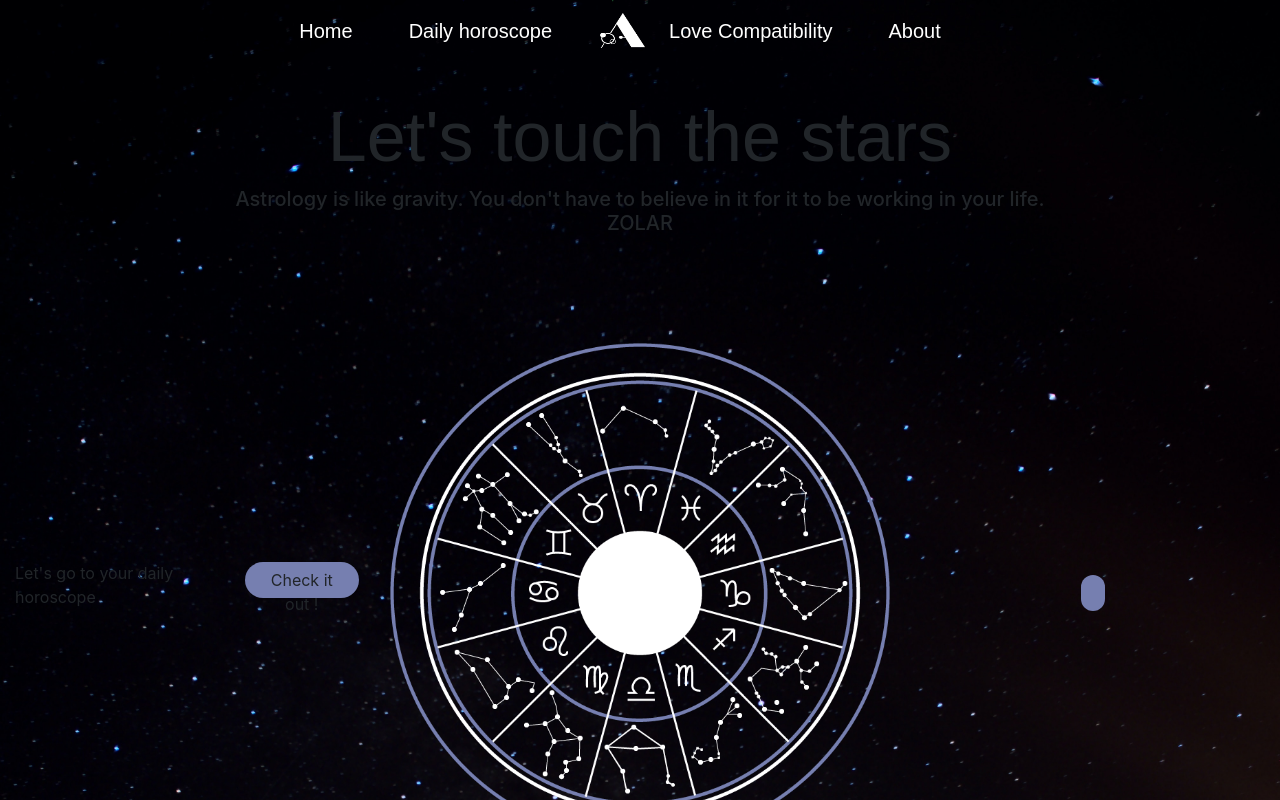
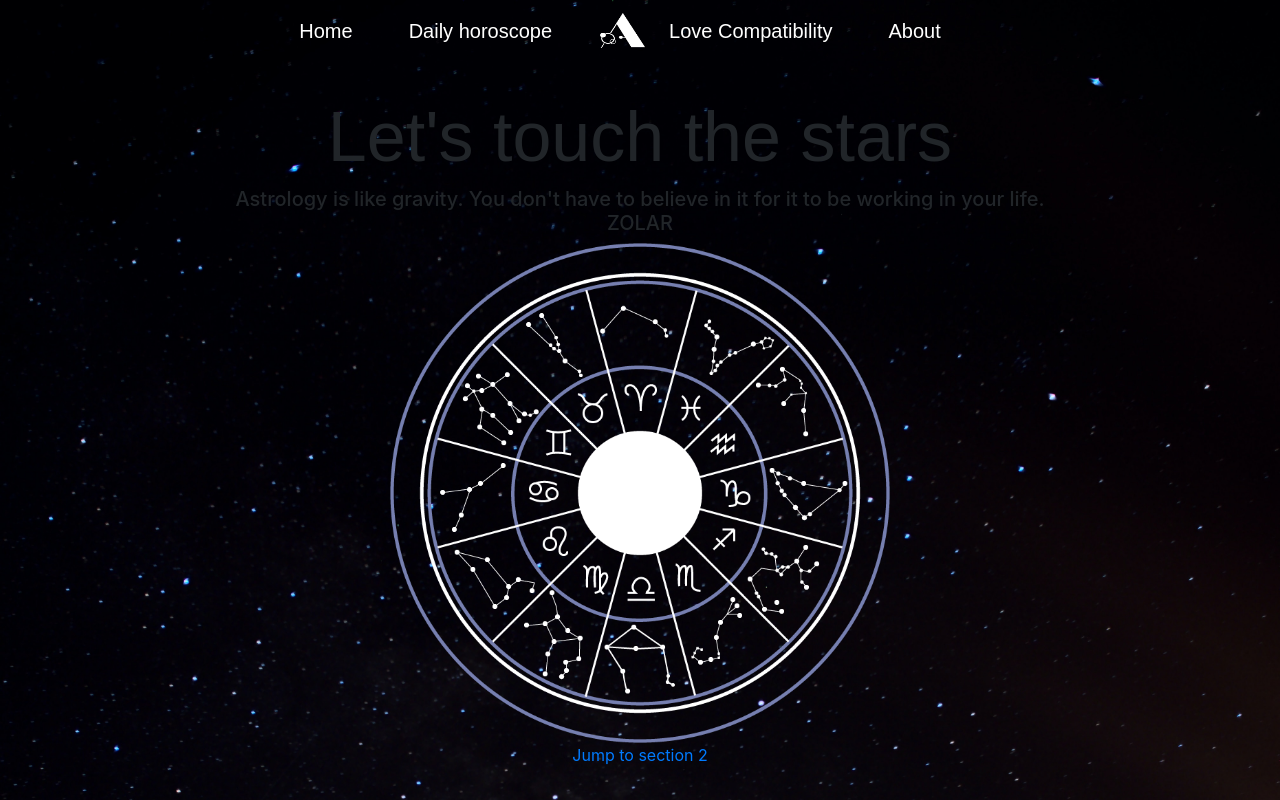
Before and after one commit to aleyyana/aurora, a Vue app: page / in a window 1280 px wide. Shown: the top 800 px of the page. Built offline with nearby package versions, Linux system fonts and the light colour scheme; a web font is replaced by a local one; what vue-kinesis would draw is missing.

Commit message:
add anchor

```diff
--- a/src/App.vue
+++ b/src/App.vue
@@ -34,8 +34,16 @@ import { RouterLink, RouterView } from 'vue-router';
 
 @import url("https://use.typekit.net/vht2gko.css");
 
+html{
+  scroll-behavior: smooth;
+}
+
 .blank-space1{
-  height:100px;
+  height:80px;
+}
+
+.blank-space2{
+  height:30px;
 }
 
 .navbar-brand{
--- a/src/views/HomeView.vue
+++ b/src/views/HomeView.vue
@@ -5,27 +5,23 @@
   <div class="container-fluid">
       <div class="main-title">
         <h1> {{ title }}</h1>
+        <!-- <div class="blank-space2"></div> -->
         <h4 class="quote">Astrology is like gravity. You don't have to believe in it for it to be working in your life.
           <br>
           <span class="author">ZOLAR</span>
         </h4>
       </div>
+      <!-- <div class="blank-space2"></div> -->
+      <div class="center-circle">
+        <img class="main-image" src="../assets/img/circle.png" alt="">
+      </div>
 
-      <div class="blank-space1"></div>
+      <!-- <div class="blank-space2"></div> -->
 
-      <div class="row">
-        <div class="col btn-center m-auto">
-          <p class="pr-2">Let's go to your daily horoscope</p>
-          <RouterLink class="btn" to="/horoscope">Check it out ! </RouterLink>
-        </div>
-        <div class="col center-circle">
-          <img class="main-image" src="../assets/img/circle.png" alt="">
-        </div>
-        <div class="col btn-center m-auto">
-          <RouterLink class="btn" to="/horoscope"></RouterLink>
-        </div>
-      </div>
+      <div class="center-content" id="anchor1"><a href="#anchor-content">Jump to section 2</a></div>
   </div>
+  <!-- <div class="blank-space2"></div> -->
+
 </template>
 
 <style scoped>
@@ -40,6 +36,11 @@ h1{
   display: flex;
   justify-content: center;
   height: 500px;
+}
+
+.center-content{
+  display: flex;
+  justify-content: center;
 }
 
 .quote{
```
